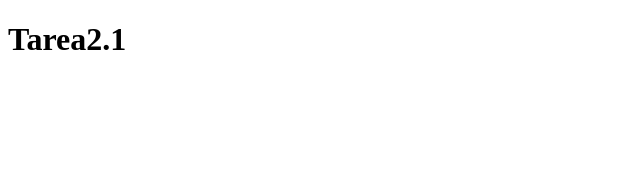
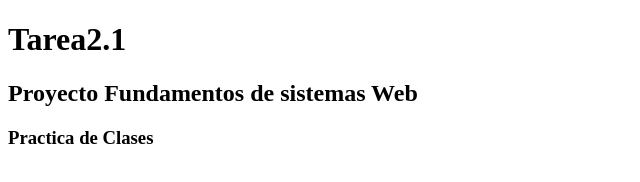
Before and after one commit to Isabela2701/Proyecto-Web, a plain HTML site: page index.html in a window 1280 px wide. Shown: the whole page, without its empty margins (0-640 px from the left). Drawn offline with Linux system fonts and the light colour scheme.

Commit message:
SegundoCommit
Agregado textos

```diff
--- a/index.html
+++ b/index.html
@@ -7,7 +7,7 @@
 </head>
 <body>
     <h1>Tarea2.1</h1>
-    <h2></h2>
-    <h3></h3>
+    <h2>Proyecto Fundamentos de sistemas Web</h2>
+    <h3>Practica de Clases</h3>
 </body>
 </html>
```
